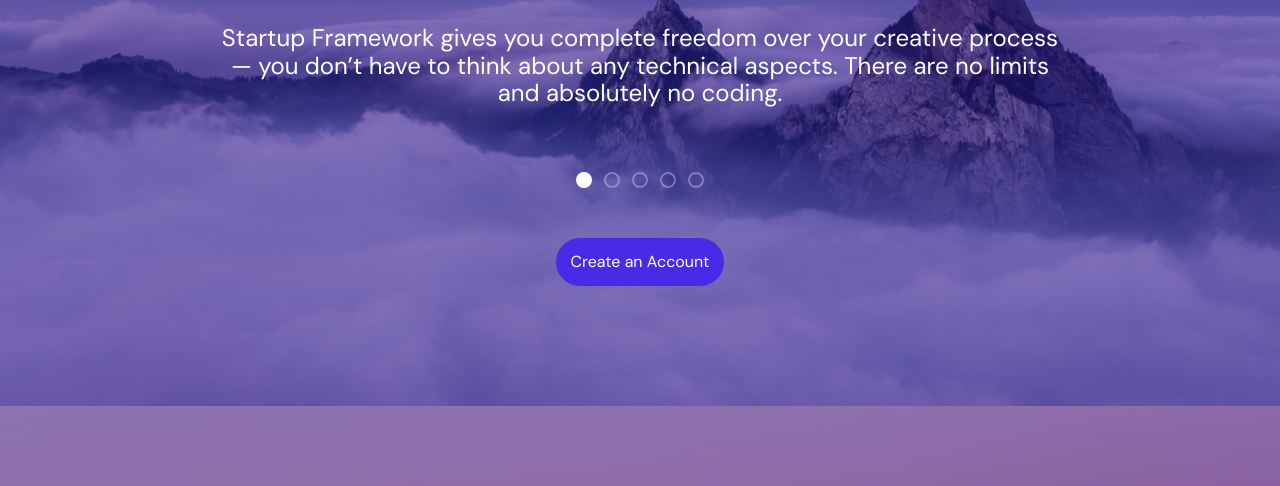
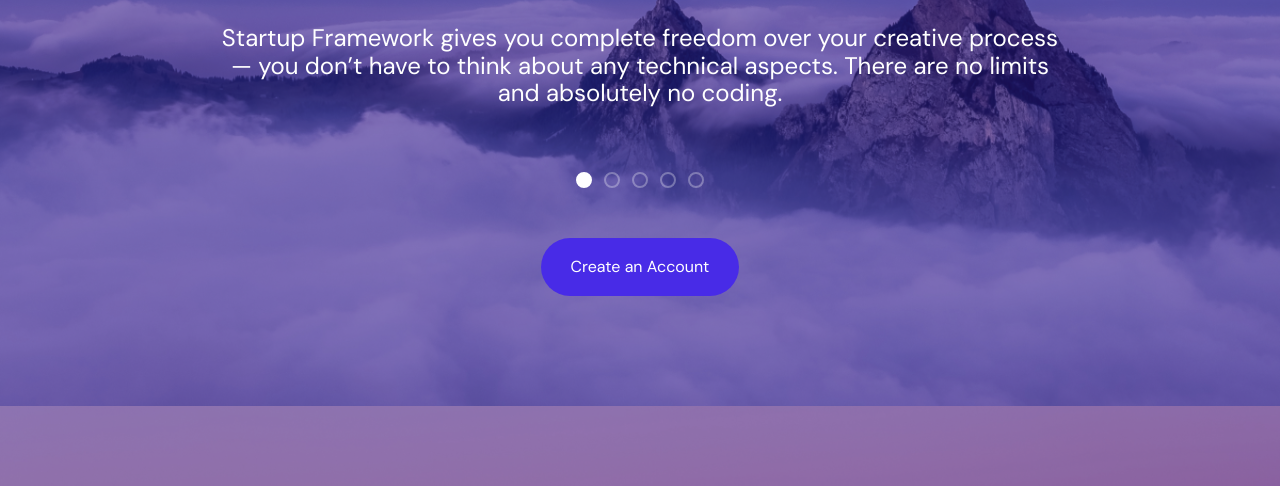
Before and after one commit to y9tr3ble/landing-startup-page, a plain HTML site: page index.html in a window 1280 px wide. Shown: the part 394-880 px from the top of the page. Drawn offline with Linux system fonts and the light colour scheme.

Commit message:
styling button

```diff
--- a/styles/style.css
+++ b/styles/style.css
@@ -18,7 +18,8 @@
 .Startup__Button {
   color: white;
   background-color: #482BE7;
-  padding: 15px;
+  padding: 20px;
+  padding-inline: 30px;
   border-radius: 20rem;
   border: none;
   margin-top: 50px;
```
